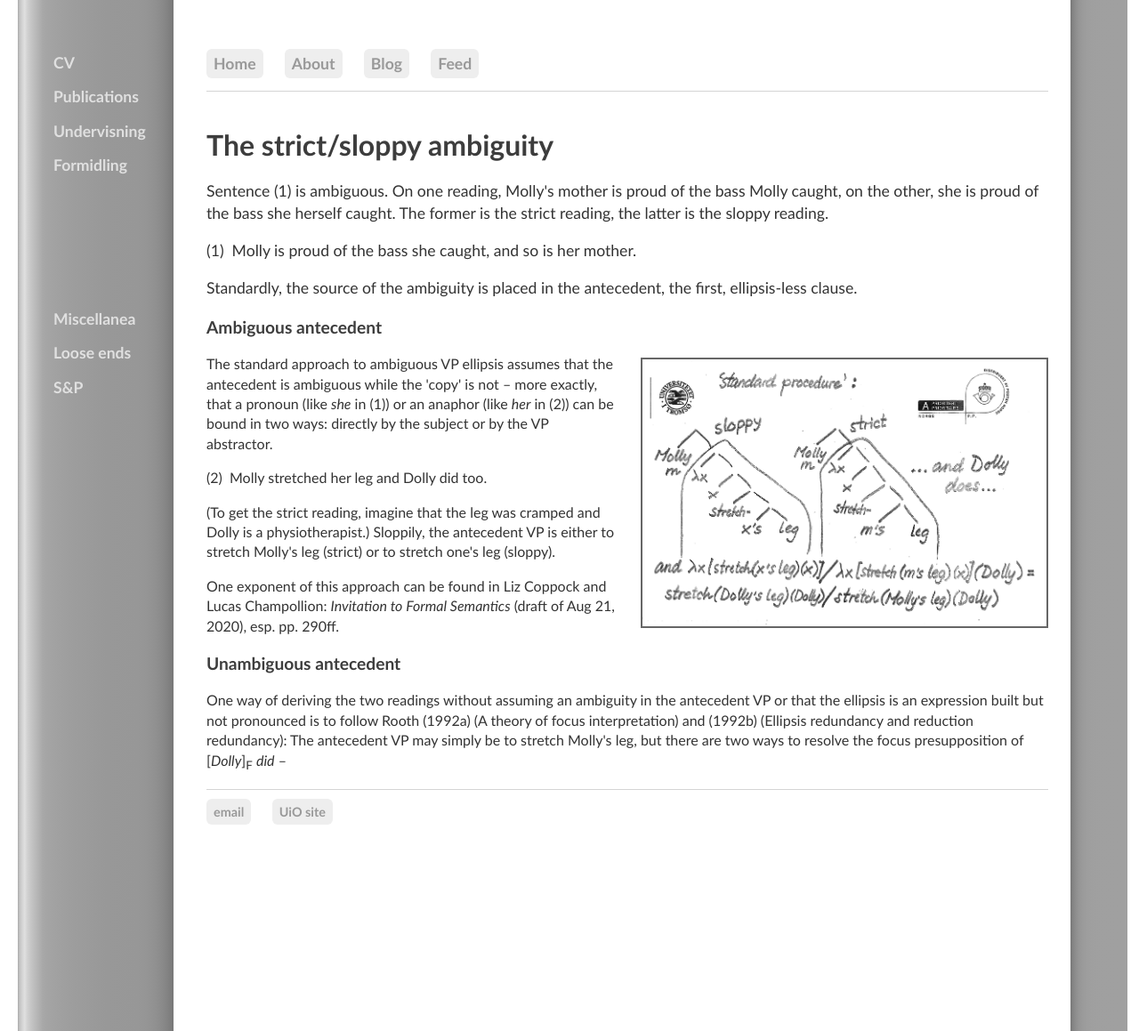
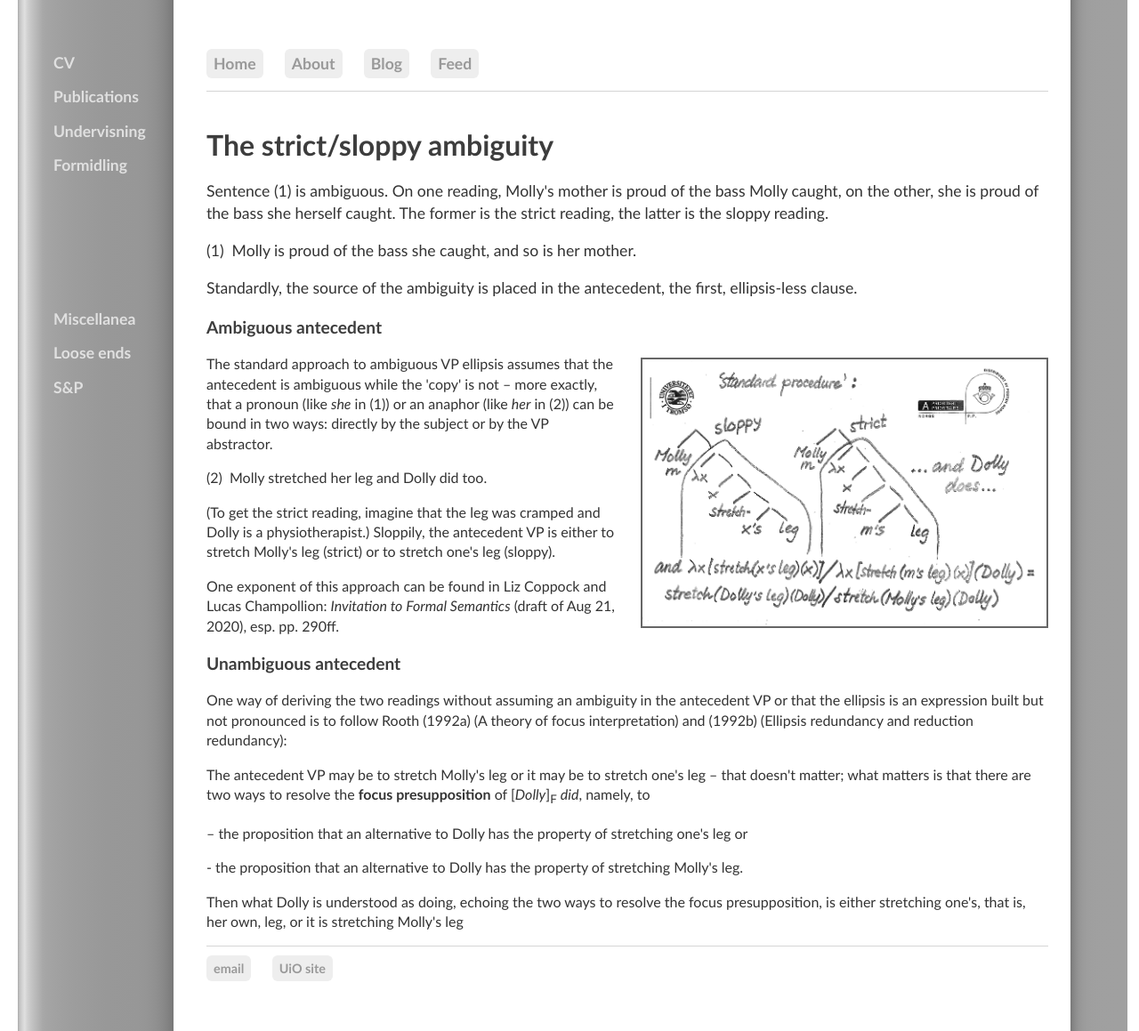
Before and after one commit to kjelljs/kjelljs.github.io, a Jekyll site: the page built from courses/ellipsis/unambig.html, in a window 1280 px wide and 1159 px high. Shown: the whole window at 89% size. Built offline with Jekyll 4.4.1, drawn with Linux system fonts in a browser that asks for light colours.

Commit message:
Update unambig.html

```diff
--- a/courses/ellipsis/unambig.html
+++ b/courses/ellipsis/unambig.html
@@ -14,5 +14,7 @@
 Liz Coppock and Lucas Champollion: <i>Invitation to Formal Semantics</i> (draft of Aug 21, 2020), esp. pp. 290ff.
 </p>
 <h3>Unambiguous antecedent</h3>
-<p>One way of deriving the two readings without assuming an ambiguity in the antecedent VP or that the ellipsis is an expression built but not pronounced is to follow Rooth (1992a) (A theory of focus interpretation) and (1992b) (Ellipsis redundancy and reduction redundancy): The antecedent VP may simply be to stretch Molly's leg, but there are two ways to resolve the focus presupposition of [<i>Dolly</i>]<sub>F</sub> <i>did</i> –
+<p>One way of deriving the two readings without assuming an ambiguity in the antecedent VP or that the ellipsis is an expression built but not pronounced is to follow Rooth (1992a) (A theory of focus interpretation) and (1992b) (Ellipsis redundancy and reduction redundancy):</p> <p>The antecedent VP may be to stretch Molly's leg or it may be to stretch one's leg – that doesn't matter; what matters is that there are two ways to resolve the <b>focus presupposition</b> of [<i>Dolly</i>]<sub>F</sub> <i>did</i>, namely, to</p> <p>– the proposition that an alternative to Dolly has the property of stretching one's leg or</p>
+<p>- the proposition that an alternative to Dolly has the property of stretching Molly's leg.</p>
+<p>Then what Dolly is understood as doing, echoing the two ways to resolve the focus presupposition, is either stretching one's, that is, her own, leg, or it is stretching Molly's leg
 </p>
```
